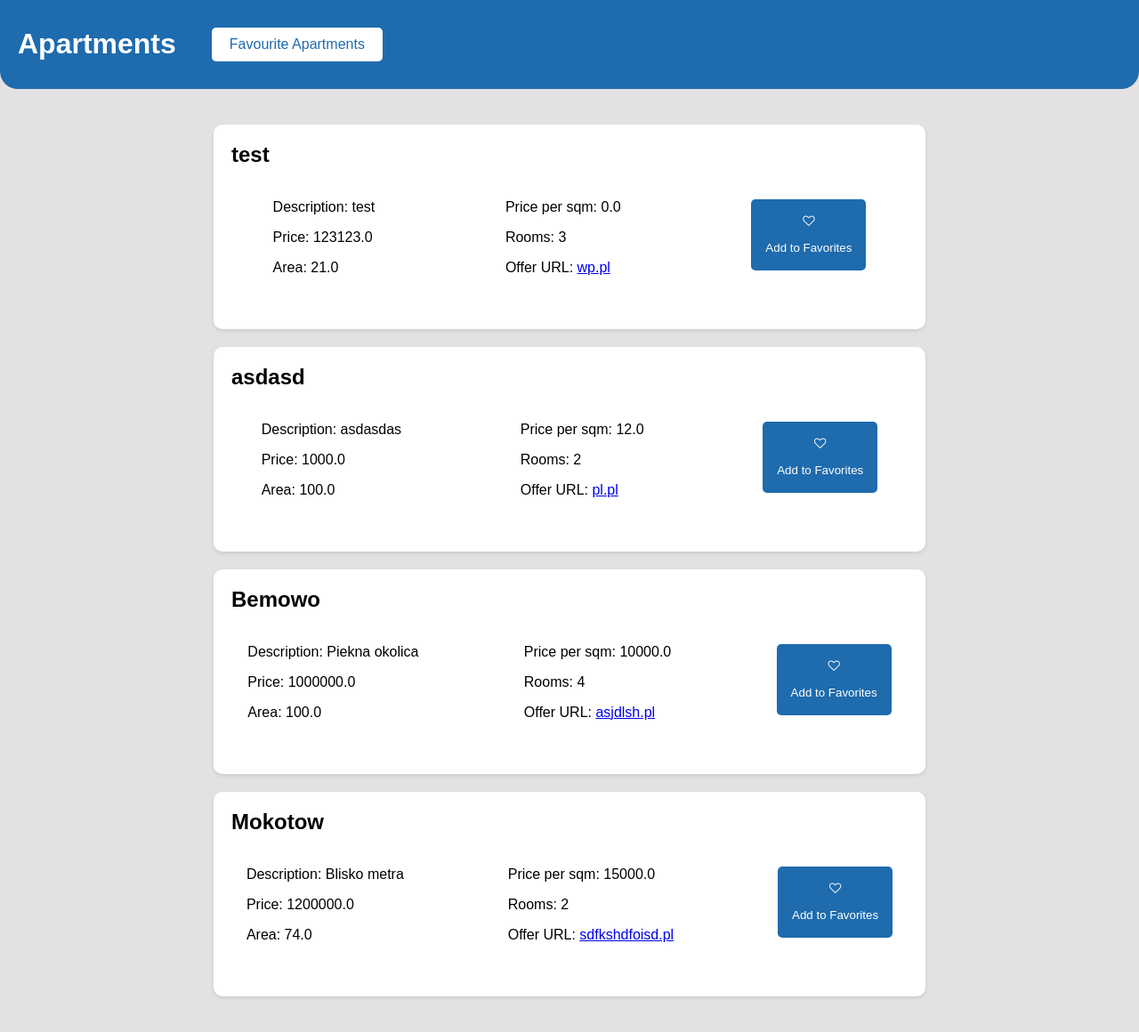
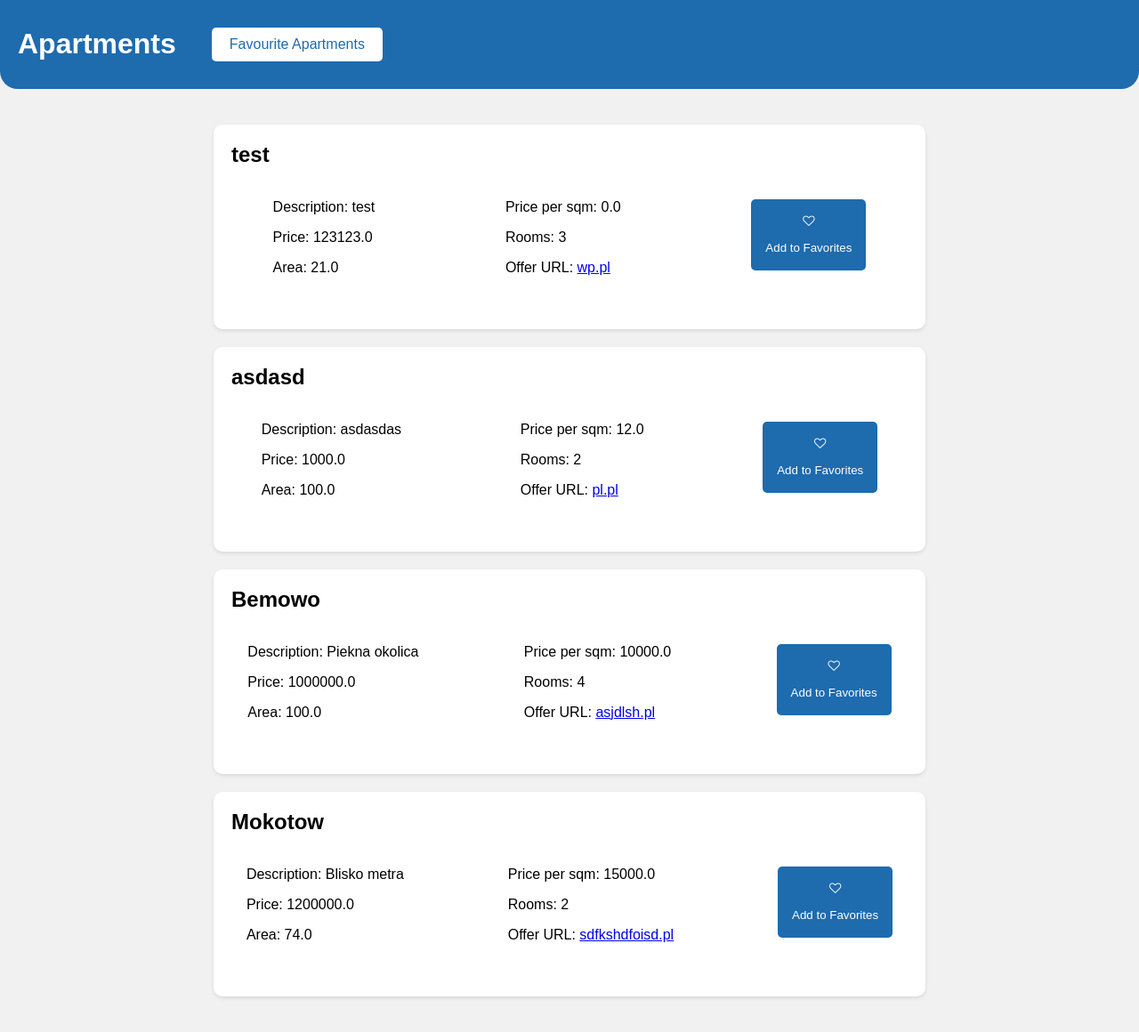
Before and after one commit to JuliaGruszczynska/Projekt, a Django app: page / in a window 1280 px wide. Shown: the whole page at 89% size. Run offline with Django 4.2, Linux system fonts and the light colour scheme; data comes from the database, SQL or seed files in the repository; both versions use the stored data as it was after the commit.

Commit message:
Aktualizacja bazy danych, zmiana koloru tła

```diff
--- a/projektPython/apartments/templates/apartments/index.html
+++ b/projektPython/apartments/templates/apartments/index.html
@@ -8,7 +8,7 @@
             margin: 0;
             padding: 0;
             font-family: Arial, sans-serif;
-            background-color: #e3e1e1;
+            background-color: #f1f1f1;
         }
 
         .container {
```
Also changed, not shown: projektPython/db.sqlite3.
